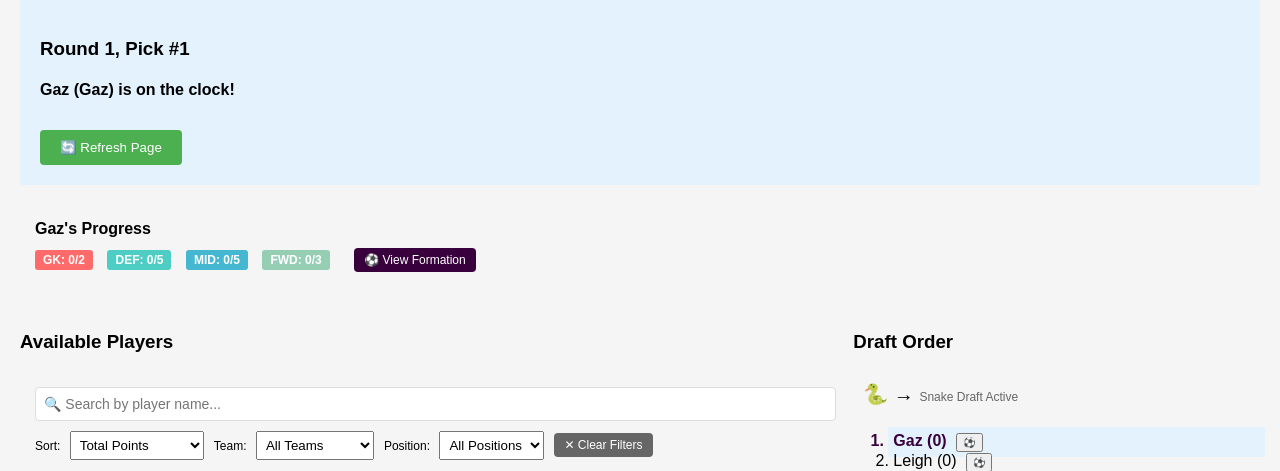
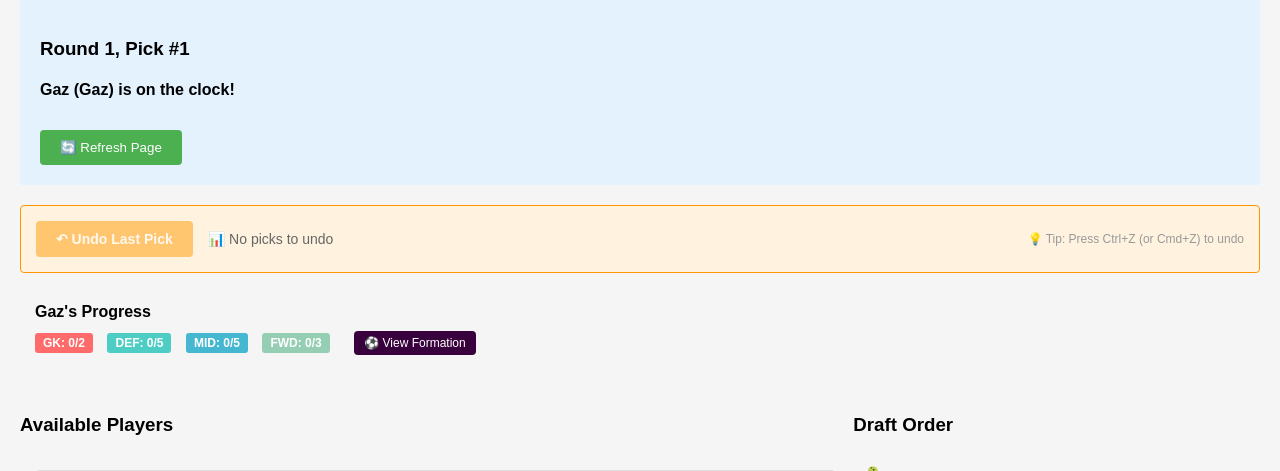
Before and after one commit to lkbgith/epl-draft-fantasy, a Flask app: page /draft in a window 1280 px wide. Shown: the part 237-708 px from the top of the page. Run offline with Flask 3, Linux system fonts and the light colour scheme; data comes from the database, SQL or seed files in the repository; both versions use the stored data as it was after the commit.

Commit message:
Undo Button

```diff
--- a/app.py
+++ b/app.py
@@ -206,6 +206,24 @@ class Draft(db.Model):
             self.current_team_index = 0
 
 
+class DraftHistory(db.Model):
+    """Track each draft pick for undo functionality"""
+    id = db.Column(db.Integer, primary_key=True)
+    pick_number = db.Column(db.Integer, nullable=False)
+    player_id = db.Column(db.Integer, db.ForeignKey('player.id'), nullable=False)
+    team_id = db.Column(db.Integer, db.ForeignKey('draft_team.id'), nullable=False)
+    draft_id = db.Column(db.Integer, db.ForeignKey('draft.id'), nullable=False)
+
+    # Store the draft state at the time of the pick
+    team_index = db.Column(db.Integer, nullable=False)
+    round_number = db.Column(db.Integer, nullable=False)
+    timestamp = db.Column(db.DateTime, default=datetime.utcnow)
+
+    # Relationships
+    player = db.relationship('Player', backref='draft_history_entries')
+    team = db.relationship('DraftTeam', backref='draft_history_entries')
+    draft = db.relationship('Draft', backref='history_entries')
+
 class Wishlist(db.Model):
     id = db.Column(db.Integer, primary_key=True)
     team_id = db.Column(db.Integer, db.ForeignKey('draft_team.id'), nullable=False)
@@ -411,6 +429,17 @@ def draft_player(player_id):
         flash(f"Cannot draft {player.name}: {reason}", 'error')
         return redirect(url_for('draft'))
 
+    # Save the current state to history BEFORE making changes
+    history_entry = DraftHistory(
+        pick_number=draft.current_pick,
+        player_id=player.id,
+        team_id=current_team.id,
+        draft_id=draft.id,
+        team_index=draft.current_team_index,
+        round_number=draft.current_round
+    )
+    db.session.add(history_entry)
+
     # Draft the player
     player.drafted = True
     player.drafted_by = current_team.id
@@ -420,10 +449,80 @@ def draft_player(player_id):
 
     db.session.commit()
 
-    # Log the draft pick (optional - for persistent history)
-    # You could add a DraftHistory model if you want to persist this
+    flash(f"{current_team.name} drafted {player.name} ({player.position}, {player.team})", 'success')
+    return redirect(url_for('draft'))
+
+
+# Add this new route for undoing picks
+@app.route('/undo_last_pick', methods=['POST'])
+def undo_last_pick():
+    """Undo the last draft pick and restore the previous state"""
+    draft = Draft.query.first()
+
+    if not draft or not draft.is_active:
+        flash('No active draft to undo', 'error')
+        return redirect(url_for('draft'))
+
+    # Get the last pick from history
+    last_pick = DraftHistory.query.filter_by(
+        draft_id=draft.id
+    ).order_by(DraftHistory.pick_number.desc()).first()
+
+    if not last_pick:
+        flash('No picks to undo', 'warning')
+        return redirect(url_for('draft'))
+
+    # Get the player and reset their draft status
+    player = Player.query.get(last_pick.player_id)
+    if player:
+        player.drafted = False
+        player.drafted_by = None
+
+    # Restore the draft state to before this pick
+    draft.current_pick = last_pick.pick_number
+    draft.current_team_index = last_pick.team_index
+
+    # Delete the history entry
+    db.session.delete(last_pick)
+
+    # Commit all changes
+    db.session.commit()
+
+    team = DraftTeam.query.get(last_pick.team_id)
+    flash(f"✓ Undid pick: {player.name} ({player.position}, {player.team}) by {team.name}", 'info')
 
     return redirect(url_for('draft'))
+
+
+# Update the get_draft_history function to use the DraftHistory model
+def get_draft_history():
+    """Get the history of all drafted players in order"""
+    history_entries = DraftHistory.query.order_by(DraftHistory.pick_number).all()
+
+    history = []
+    for entry in history_entries:
+        history.append({
+            'pick': entry.pick_number,
+            'player_name': entry.player.name,
+            'player_position': entry.player.position,
+            'player_team': entry.player.team,
+            'team_name': entry.team.name,
+            'timestamp': entry.timestamp
+        })
+
+    return history
+
+
+# Add this helper route to check if undo is available
+@app.route('/api/can_undo')
+def can_undo():
+    """Check if there are picks that can be undone"""
+    draft = Draft.query.first()
+    if not draft:
+        return jsonify({'can_undo': False, 'picks_count': 0})
+
+    picks_count = DraftHistory.query.filter_by(draft_id=draft.id).count()
+    return jsonify({'can_undo': picks_count > 0, 'picks_count': picks_count})
 
 
 @app.route('/team/<int:team_id>/formation')
--- a/templates/draft.html
+++ b/templates/draft.html
@@ -16,6 +16,33 @@
     <button onclick="location.reload()" class="btn" style="margin-top: 10px; background-color: #4CAF50;">
         🔄 Refresh Page
     </button>
+</div>
+
+<!-- Undo Controls - Add this after the current pick section -->
+<div style="background-color: #fff3e0; padding: 15px; margin: 15px 0; border-radius: 4px; border: 1px solid #ff9800;">
+    <div style="display: flex; gap: 15px; align-items: center; justify-content: space-between;">
+        <div style="display: flex; gap: 15px; align-items: center;">
+            <!-- Single Undo Button -->
+            <form method="POST" action="{{ url_for('undo_last_pick') }}" style="display: inline; margin: 0;">
+                <button type="submit"
+                        id="undoButton"
+                        class="btn"
+                        style="background-color: #ff9800; color: white; padding: 10px 20px; border: none; border-radius: 4px; cursor: pointer; font-weight: bold; font-size: 14px;">
+                    ↶ Undo Last Pick
+                </button>
+            </form>
+
+            <!-- Undo Status -->
+            <div id="undoStatus" style="font-size: 14px; color: #666;">
+                <!-- Will be populated by JavaScript -->
+            </div>
+        </div>
+
+        <!-- Keyboard shortcut hint -->
+        <div style="font-size: 12px; color: #999;">
+            💡 Tip: Press Ctrl+Z (or Cmd+Z) to undo
+        </div>
+    </div>
 </div>
 
 <!-- Flash Messages for Errors -->
@@ -418,6 +445,36 @@ if (window.innerWidth <= 768) {
 }
 </style>
 
+<style>
+#undoButton:hover:not(:disabled) {
+    opacity: 0.9;
+    transform: translateY(-1px);
+    box-shadow: 0 2px 6px rgba(0,0,0,0.3);
+    background-color: #f57c00 !important;
+}
+
+#undoButton:active:not(:disabled) {
+    transform: translateY(0);
+}
+
+#undoButton:disabled {
+    opacity: 0.5;
+    cursor: not-allowed;
+    transform: none !important;
+}
+
+/* Optional: Add a subtle animation when undo is available */
+@keyframes subtlePulse {
+    0% { box-shadow: 0 0 0 0 rgba(255, 152, 0, 0.7); }
+    70% { box-shadow: 0 0 0 5px rgba(255, 152, 0, 0); }
+    100% { box-shadow: 0 0 0 0 rgba(255, 152, 0, 0); }
+}
+
+#undoButton:not(:disabled) {
+    animation: subtlePulse 3s infinite;
+}
+</style>
+
 <script>
 // Enhanced tooltip positioning for draft page
 document.addEventListener('DOMContentLoaded', function() {
@@ -462,4 +519,56 @@ document.addEventListener('DOMContentLoaded', function() {
 });
 </script>
 
+<script>
+// Check undo availability on page load
+document.addEventListener('DOMContentLoaded', function() {
+    updateUndoStatus();
+});
+
+function updateUndoStatus() {
+    fetch('/api/can_undo')
+        .then(response => response.json())
+        .then(data => {
+            const statusDiv = document.getElementById('undoStatus');
+            const undoButton = document.getElementById('undoButton');
+
+            if (data.can_undo && data.picks_count > 0) {
+                statusDiv.innerHTML = `📊 ${data.picks_count} pick${data.picks_count > 1 ? 's' : ''} made (press multiple times to undo more)`;
+                // Enable undo button
+                if (undoButton) {
+                    undoButton.disabled = false;
+                    undoButton.style.opacity = '1';
+                    undoButton.style.cursor = 'pointer';
+                }
+            } else {
+                statusDiv.innerHTML = '📊 No picks to undo';
+                // Disable undo button
+                if (undoButton) {
+                    undoButton.disabled = true;
+                    undoButton.style.opacity = '0.5';
+                    undoButton.style.cursor = 'not-allowed';
+                }
+            }
+        })
+        .catch(error => {
+            console.error('Error checking undo status:', error);
+        });
+}
+
+// Add keyboard shortcut for undo (Ctrl+Z or Cmd+Z)
+document.addEventListener('keydown', function(e) {
+    if ((e.ctrlKey || e.metaKey) && e.key === 'z') {
+        e.preventDefault();
+        const undoButton = document.getElementById('undoButton');
+        if (undoButton && !undoButton.disabled) {
+            // Submit the form directly without confirmation for keyboard shortcut
+            const form = undoButton.closest('form');
+            if (form) {
+                form.submit();
+            }
+        }
+    }
+});
+</script>
+
 {% endblock %}
```
Also changed, not shown: fantasy_draft.db.
